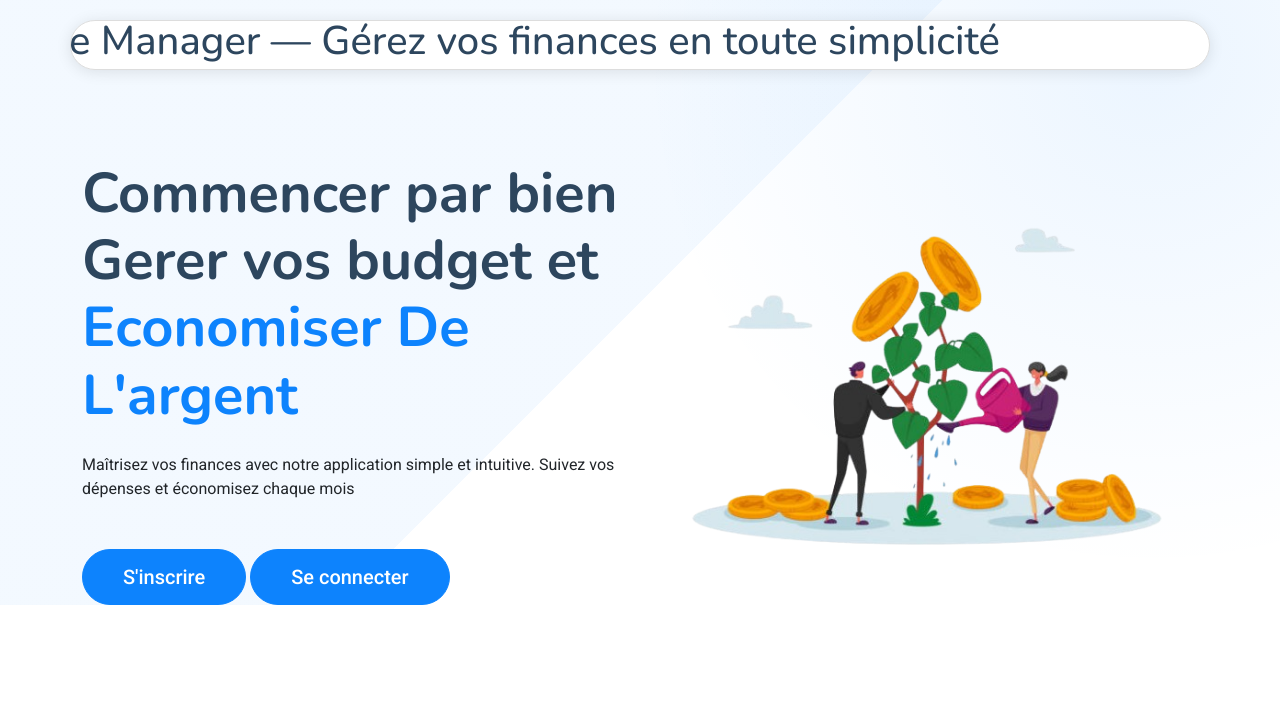
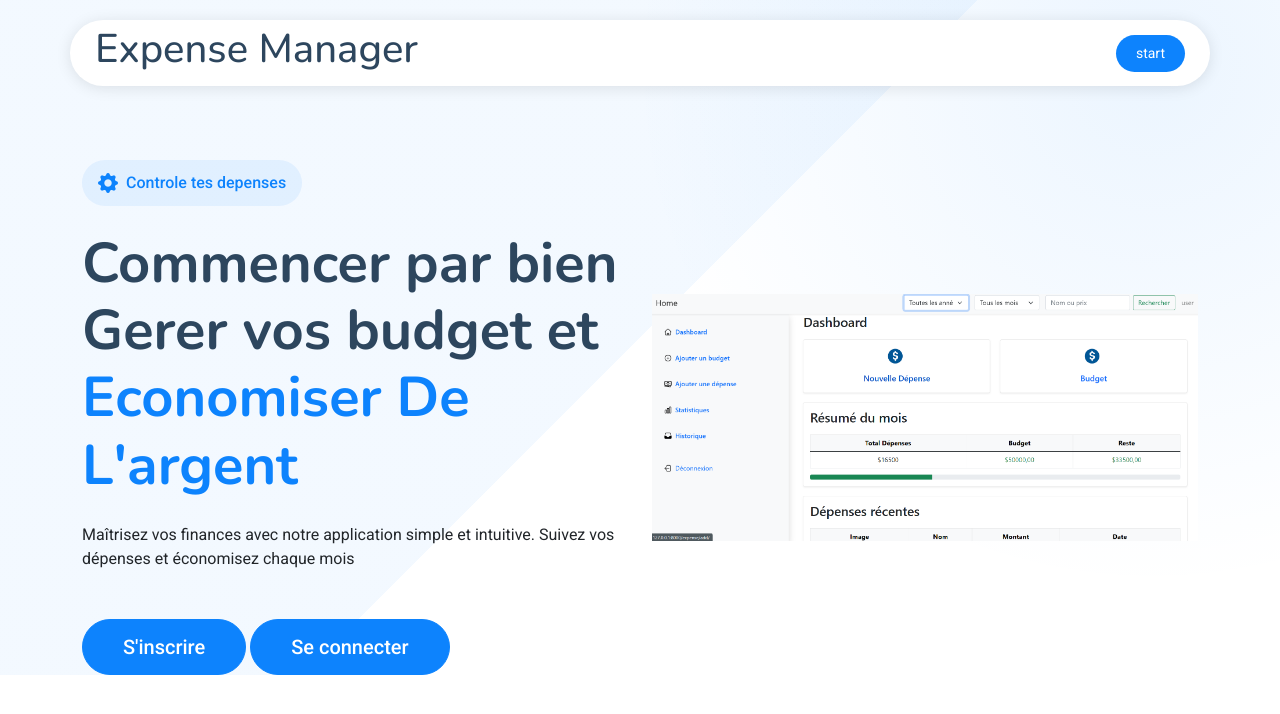
Before and after one commit to Steventog/Expense-manager, a Django app: page / in a window 1280 px wide. Shown: the top 714 px of the page. Run offline with Django 5.2, Linux system fonts and the light colour scheme; some libraries are stand-ins or nearby versions.

Commit message:
Ajout de la page d'accueil du projet Expense Manager

```diff
--- a/expenses/templates/accueil.html
+++ b/expenses/templates/accueil.html
@@ -16,39 +16,13 @@
   <!-- Main CSS File -->
   <link href="static/assets/css/main.css" rel="stylesheet">
 </head>
-<style>
-  .header-container {
-    width: 100%; /* Assurez-vous que la largeur est fixée */
-    overflow: hidden; /* Cache tout ce qui dépasse la zone visible */
-    position: relative; /* Nécessaire pour le positionnement interne */
-    height: 50px; /* Fixez une hauteur pour la barre */
-    display: flex;
-    align-items: center; /* Centre verticalement le contenu */
-    background-color: #f8f9fa; /* Optionnel : couleur de fond */
-    border: 1px solid #ddd; /* Optionnel : bordure */
-  }
-
-  .marquee {
-    white-space: nowrap; /* Empêche le texte de revenir à la ligne */
-    display: inline-block; /* Nécessaire pour l'animation */
-    animation: marquee 10s linear infinite; /* Animation pour faire défiler */
-  }
-
-  @keyframes marquee {
-    0% {
-      transform: translateX(100%); /* Le texte commence hors écran à droite */
-    }
-    100% {
-      transform: translateX(-100%); /* Le texte défile jusqu'à disparaître à gauche */
-    }
-  }
-</style>
 
 
 <body class="index-page">
   <header id="header" class="header d-flex align-items-center fixed-top">
     <div class="header-container container-fluid container-xl position-relative d-flex align-items-center justify-content-between">
-        <h1 class="marquee">Bienvenue sur Expense Manager — Gérez vos finances en toute simplicité</h1>
+      <h1 class="sitename"> Expense Manager </h1>
+      <a class="btn-getstarted" href="#">start</a>
     </div>
   </header>
 
@@ -59,7 +33,10 @@
         <div class="row align-items-center">
           <div class="col-lg-6">
             <div class="hero-content" data-aos="fade-up" data-aos-delay="200">
-
+              <div class="company-badge mb-4">
+                <i class="bi bi-gear-fill me-2"></i>
+                Controle tes depenses
+              </div>
               <h1 class="mb-4">
                 Commencer par bien <br>
                 Gerer vos budget et <br>
@@ -79,7 +56,9 @@
 
           <div class="col-lg-6">
             <div class="hero-image" data-aos="zoom-out" data-aos-delay="300">
-              <img src="static/assets/img/1.png" alt="Hero Image" class="img-fluid">
+              <img src="static/assets/img/cap.png" alt="Hero Image" class="img-fluid">
+
+
             </div>
           </div>
         </div>
```
Also changed, not shown: db.sqlite3, expenses/static/assets/img/cap.png (added).
